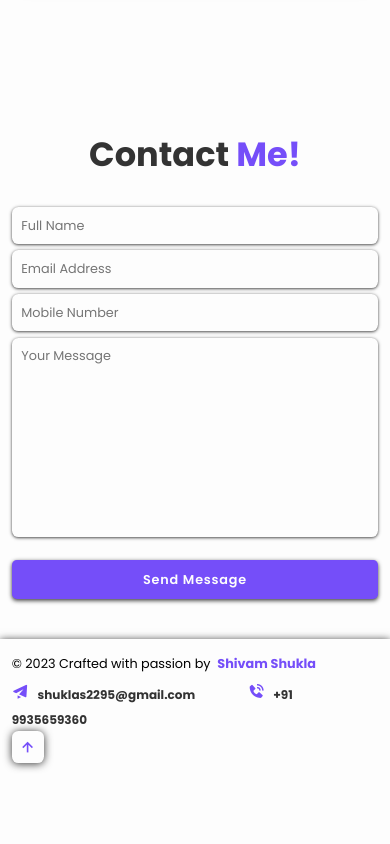
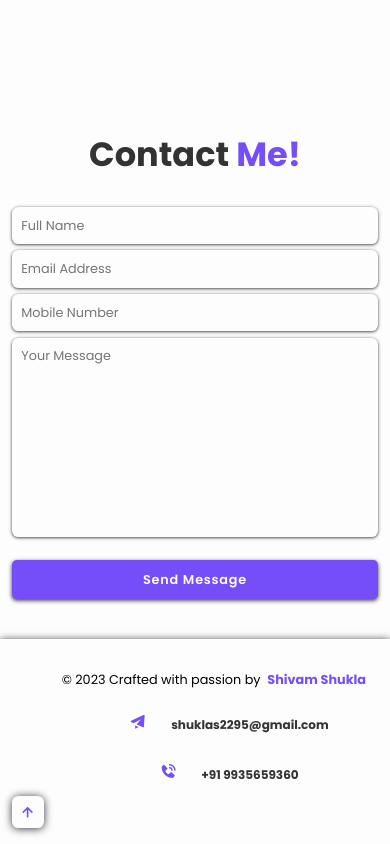
Before and after one commit to shivam-2101/portfolio.shivam, a plain HTML site: page index.html in a window 390 px wide. Shown: the part 3498-4342 px from the top of the page. Before the commit the page ends 4277 px from the top, so only its background shows below. Drawn offline with nearby package versions, Linux system fonts and the light colour scheme.

Commit message:
Update style.css

```diff
--- a/css/style.css
+++ b/css/style.css
@@ -939,6 +939,38 @@ span {
     .contact form .input-box input{
         width: 100%;
     }
+
+
+    .footer p{
+        text-align: center;
+        margin-top: 2rem;
+        margin-left: 50px;
+    }
+
+    .em-mob-info {
+        text-align: center;
+        margin: 0 auto;
+        padding-left:100px ;
+    }
+
+    .em-mob-info a {
+        display: block;
+        margin-top: 1rem;
+        color: var(--main-color);
+        text-decoration: none;
+    }
+
+    .em-mob-info a .icon {
+        font-size: 2rem;
+        margin-right: 0.5rem;
+        color: var(--main-color);
+        padding: 2rem;
+    }
+
+    .em-mob-info a strong {
+        font-weight: bold;
+        color: var(--text-color);
+    }
 }
 
 @media (max-width: 365px){
```
